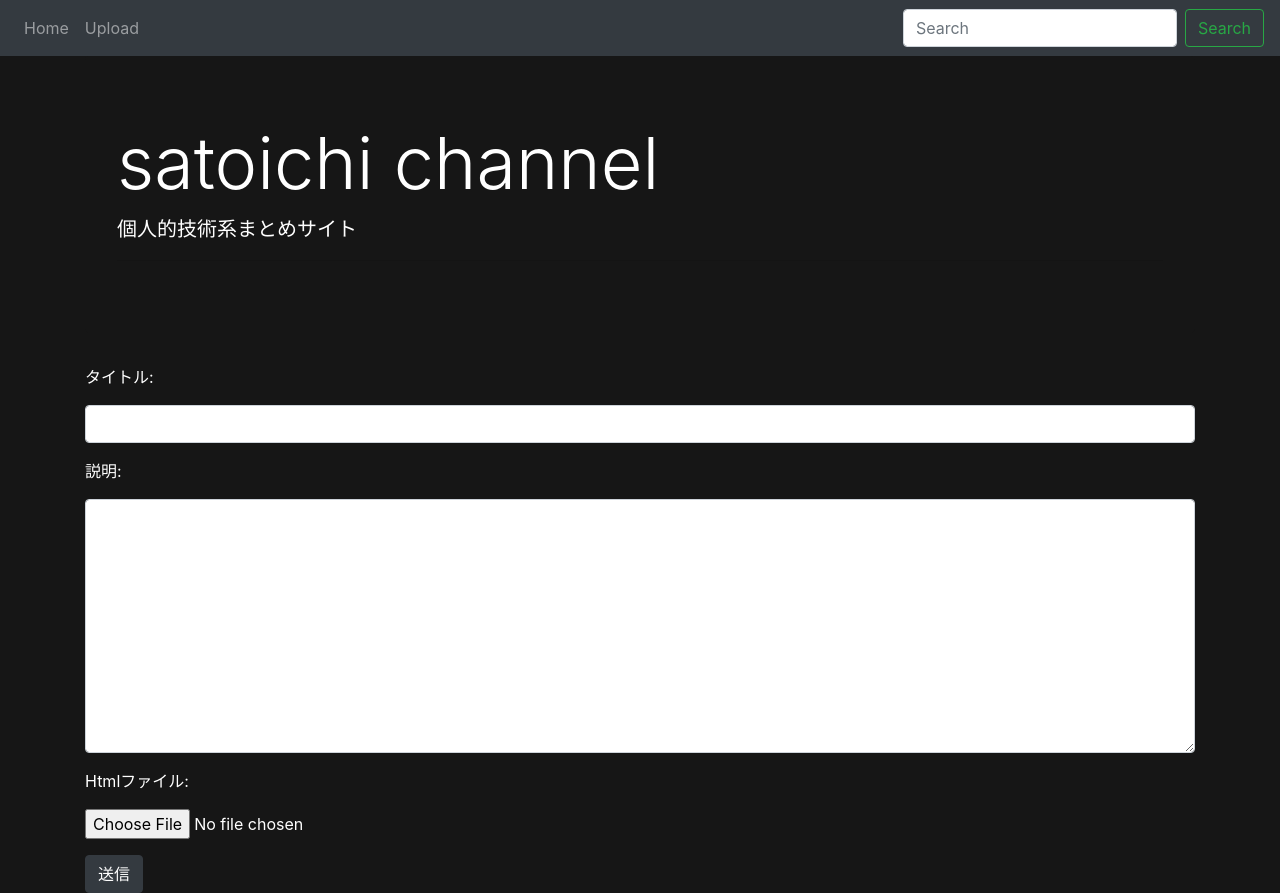
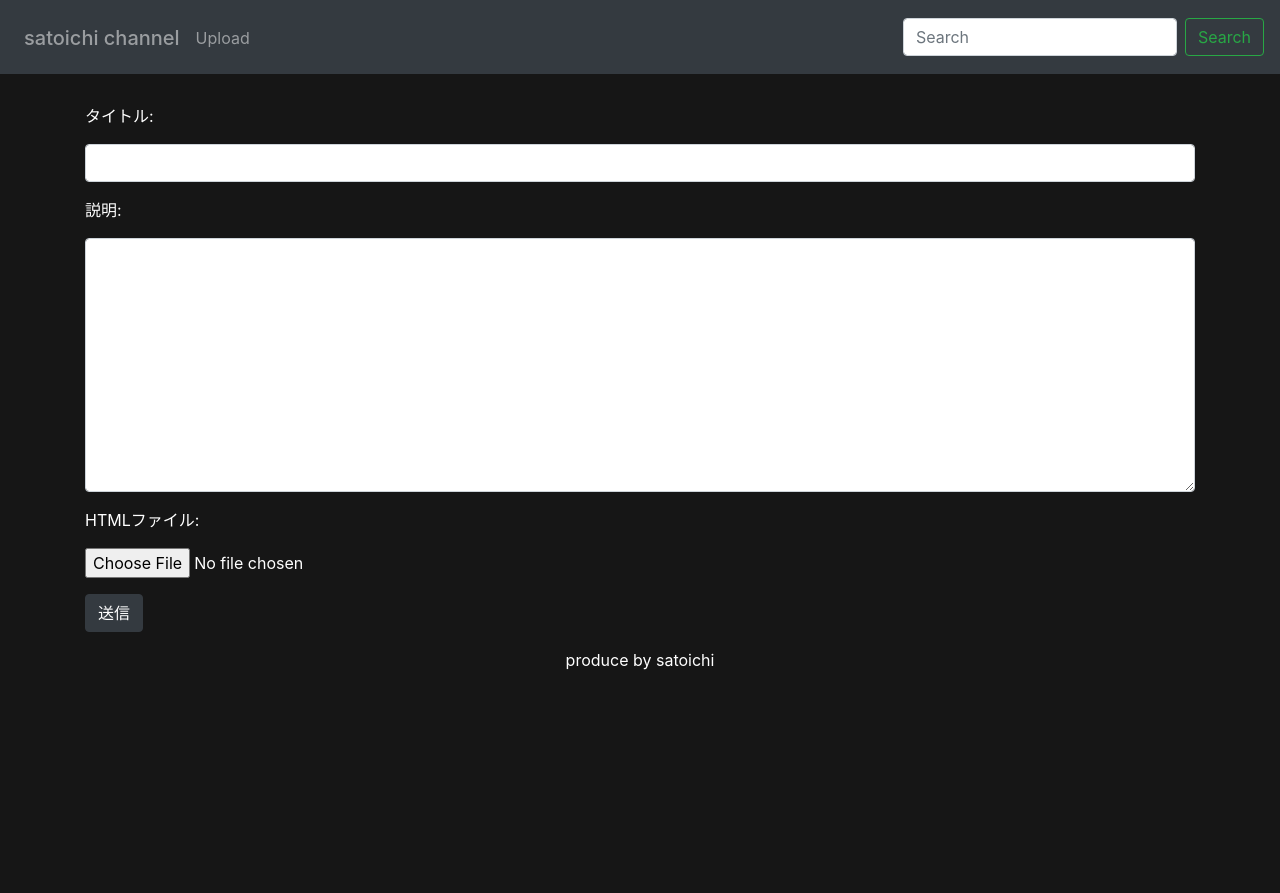
Before and after one commit to diagonal-m/management-jupyter, a Django app: page /upload/ in a window 1280 px wide. After the commit the page ends 670 px from the top, so only its background shows below. Run offline with Django 3.2, Linux system fonts and the light colour scheme; some libraries are stand-ins or nearby versions.

Commit message:
UI変更

```diff
--- a/management_jupyter_app/models.py
+++ b/management_jupyter_app/models.py
@@ -11,7 +11,7 @@ class Management(models.Model):
     title = models.CharField('タイトル', max_length=255)
     description = models.TextField('説明')
     # ファイルのパスがDBに保存される
-    upload = models.FileField('htmlファイル', upload_to='uploads/%Y/%m/%d/')  # /media/uploads/2018/3/20/ファイル名
+    upload = models.FileField('HTMLファイル', upload_to='uploads/%Y/%m/%d/')  # /media/uploads/2018/3/20/ファイル名
     created_at = models.DateTimeField('作成日', auto_now_add=True)  # default=timezone.nowと違い、入力欄は表示されない
     updated_at = models.DateTimeField('更新日', auto_now=True)  # 更新するたびにその日時が格納される
 
--- a/management_jupyter_app/static/management_jupyter_app/main.css
+++ b/management_jupyter_app/static/management_jupyter_app/main.css
@@ -3,6 +3,11 @@ body {
   color: #fff;
 }
 
-.jumbotron {
-  background-color: #161616;
+.margin {
+  height: 50px;
+  margin-bottom: 50px;
 }
+
+.nav-item {
+  margin-top: 10px;
+}
--- a/management_jupyter_app/templates/management_jupyter_app/base.html
+++ b/management_jupyter_app/templates/management_jupyter_app/base.html
@@ -24,7 +24,9 @@
       <div class="collapse navbar-collapse" id="navbarSupportedContent">
         <ul class="navbar-nav mr-auto">
           <li class="nav-item">
-            <a class="nav-link" href="{% url 'management_jupyter_app:index' %}">Home</a>
+            <a class="nav-link" href="{% url 'management_jupyter_app:index' %}">
+              <h5>satoichi channel</h5>
+            </a>
           </li>
           <li class="nav-item">
             <a class="nav-link" href="{% url 'management_jupyter_app:upload' %}">Upload</a>
@@ -36,15 +38,12 @@
          </form>
       </div>
     </nav><!-- 上部メニュー終わり -->
-    <div class="container">
-      <div class="jumbotron">
-        <h2 class="display-3">satoichi channel</h2>
-        <p class="lead">個人的技術系まとめサイト</p>
-        <hr class="my-2">
-      </div>
+    <div class="container" style="margin-top: 30px">
       {% block content %}{% endblock %}
     </div>
-
+    <footer class="bg-black text-white text-center py-3">
+    <p>produce by satoichi</p>
+    </footer>
     <!-- Optional JavaScript -->
     <!-- jQuery first, then Popper.js, then Bootstrap JS -->
     <script src="https://code.jquery.com/jquery-3.2.1.slim.min.js" integrity="sha384-KJ3o2DKtIkvYIK3UENzmM7KCkRr/rE9/Qpg6aAZGJwFDMVNA/GpGFF93hXpG5KkN" crossorigin="anonymous"></script>
--- a/management_jupyter_app/templates/management_jupyter_app/management_detail.html
+++ b/management_jupyter_app/templates/management_jupyter_app/management_detail.html
@@ -1,8 +1,8 @@
 {% extends 'management_jupyter_app/base.html' %}
 {% block content %}
+<p class="text-muted">投稿日: {{ management.created_at }} - 更新日: {{ management.updated_at }}</p>
 <h1>{{ management.title }}</h1>
 <p>{{ management.description }}</p>
-<p class="text-muted">投稿日: {{ management.created_at }} - 更新日: {{ management.updated_at }}</p>
 <div class="embed-responsive embed-responsive-16by9" style="height: 1000px;">
   <iframe class="embed-responsive-item" src="{{ management.upload.url }}" allowfullscreen></iframe>
 </div>
```
Also changed, not shown: management_jupyter_app/templates/management_jupyter_app/management_list.html (+11 -6 lines).
